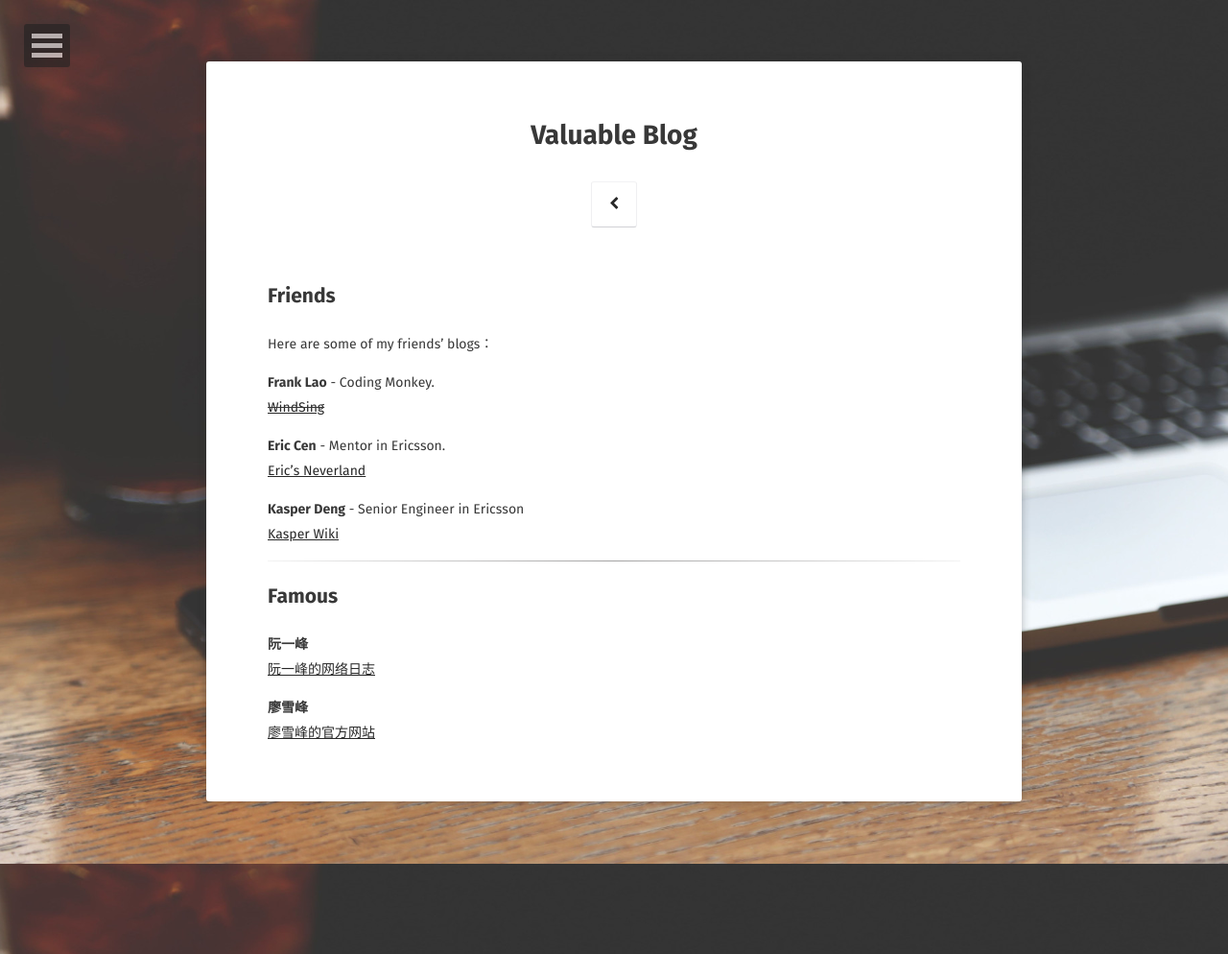
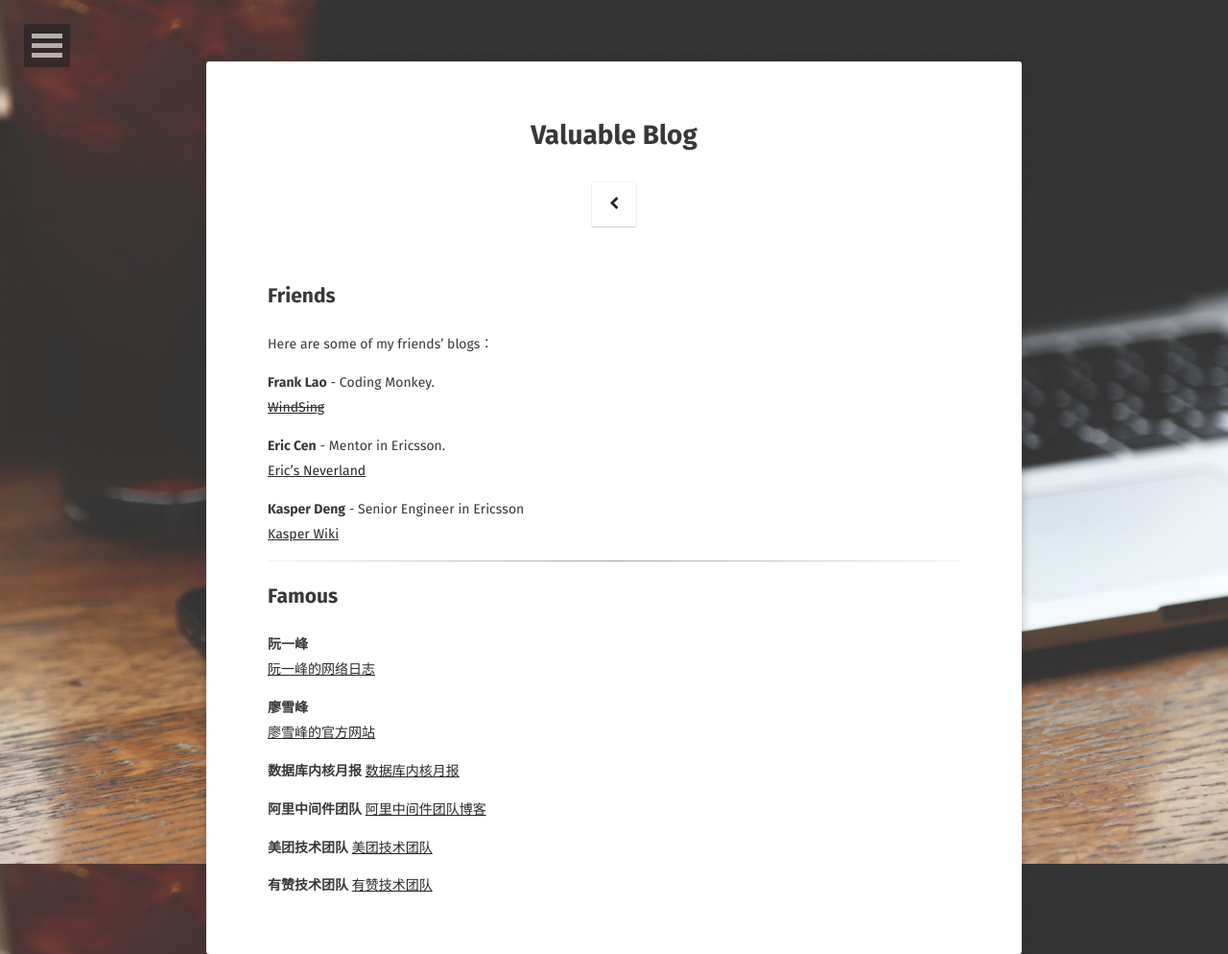
Before and after one commit to RobinGG/RobinGG.github.io, a Jekyll site: the page built from valuableBlog/index.md, in a window 1280 px wide. Shown: the whole page at 96% size. Built offline with Jekyll 4.4.1, drawn with Linux system fonts in a browser that asks for light colours; some web fonts are replaced; comment, search, counter and statistics services are not loaded.

Commit message:
[blog] update some valuable famous blog

```diff
--- a/valuableBlog/index.md
+++ b/valuableBlog/index.md
@@ -30,3 +30,15 @@ Here are some of my friends' blogs：
 **廖雪峰**
 <br/>
 [廖雪峰的官方网站](http://www.liaoxuefeng.com/)
+
+**数据库内核月报**
+[数据库内核月报](http://mysql.taobao.org/monthly/)
+
+**阿里中间件团队**
+[阿里中间件团队博客](http://jm.taobao.org/)
+
+**美团技术团队**
+[美团技术团队](https://tech.meituan.com/)
+
+**有赞技术团队**
+[有赞技术团队](https://tech.youzan.com/)
```
